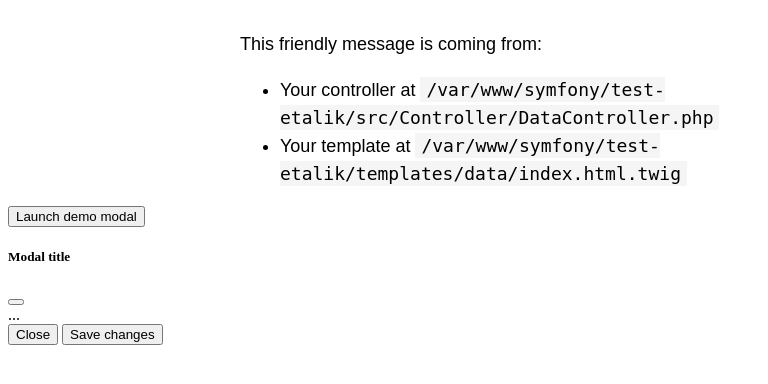
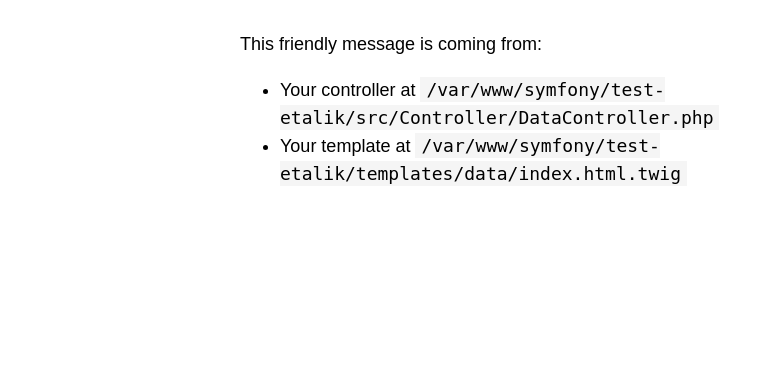
Before and after one commit to Jacob1051/test-etalik, a Symfony app: template templates/data/index.html.twig in a window 1280 px wide. Shown: the part 71-455 px from the top of the page, without its empty margins (0-768 px from the left). Run offline with Twig, Linux system fonts and the light colour scheme; the template is opened without the code that fills it, so the values that code supplies are empty; some libraries are stand-ins or nearby versions.

Commit message:
Update index.html.twig

```diff
--- a/templates/data/index.html.twig
+++ b/templates/data/index.html.twig
@@ -17,29 +17,4 @@
         <li>Your template at <code>/var/www/symfony/test-etalik/templates/data/index.html.twig</code></li>
     </ul>
 </div>
-
-    <!-- Button trigger modal -->
-    <button type="button" class="btn btn-primary" data-bs-toggle="modal" data-bs-target="#exampleModal">
-        Launch demo modal
-    </button>
-
-    <!-- Modal -->
-    <div class="modal fade" id="exampleModal" tabindex="-1" aria-labelledby="exampleModalLabel" aria-hidden="true">
-        <div class="modal-dialog">
-            <div class="modal-content">
-                <div class="modal-header">
-                    <h5 class="modal-title" id="exampleModalLabel">Modal title</h5>
-                    <button type="button" class="btn-close" data-bs-dismiss="modal" aria-label="Close"></button>
-                </div>
-                <div class="modal-body">
-                    ...
-                </div>
-                <div class="modal-footer">
-                    <button type="button" class="btn btn-secondary" data-bs-dismiss="modal">Close</button>
-                    <button type="button" class="btn btn-primary">Save changes</button>
-                </div>
-            </div>
-        </div>
-    </div>
-
 {% endblock %}
```
